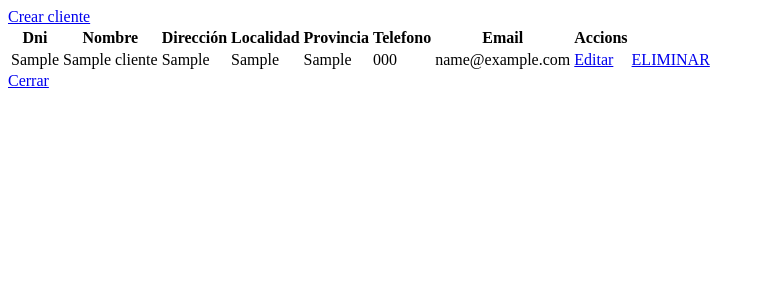
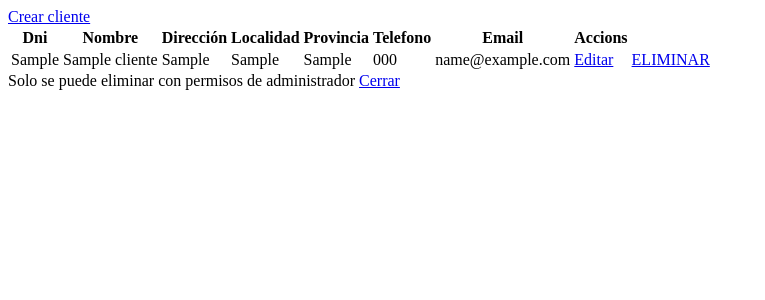
Before and after one commit to DavidSer1/sprint2-php, a PHP site: the page made by index.php in a window 1280 px wide. Shown: the top 300 px of the page, without its empty margins (0-765 px from the left). Run offline with PHP 8.4, Linux system fonts and the light colour scheme; the visitor is signed in with stand-in values (Sample User, id 1); tables that the repository leaves empty or names only in its code hold one stand-in row (values such as "Sample post").

Commit message:
tot funcional

```diff
--- a/funciones.php
+++ b/funciones.php
@@ -1,6 +1,6 @@
 <?php
 require_once "Conexion.class.php";
-session_start();
+
 function insertarcliente($dni,$nombre,$direccion,$localidad,$provincia,$telefono,$email,$hash){
 
 $conexion = Conexion::obtenerconexion();
@@ -72,12 +72,12 @@ function login($nombre, $contra){
 }
 function obtenerPermisos($nombre) {
     $conexion = Conexion::obtenerconexion();
-    $stmt = $conexion->prepare("SELECT permisos FROM clientes WHERE nombre = :nombre LIMIT 1");
+    $stmt = $conexion->prepare("SELECT rol FROM clientes WHERE nombre = :nombre LIMIT 1");
     $stmt->execute([':nombre' => $nombre]);
     $usuario = $stmt->fetch(PDO::FETCH_ASSOC);
 
     if($usuario){
-        return $usuario['permisos']; // puede ser un string o lista de permisos
+        return $usuario['rol']; // puede ser un string o lista de permisos
     } else {
         return false;
     }
--- a/index.php
+++ b/index.php
@@ -13,7 +13,9 @@ $cliente = Cliente::obtenertodos();
     <title>Mostrar clientes </title>
 </head>
 <body>
+        <?php if ($_SESSION["permisos"] == "administrador") : ?>
     <a href="clientenuevo.php">Crear cliente</a>
+        <?php endif; ?>
 <table>
 <tr>
 <th>Dni</th>
@@ -23,8 +25,9 @@ $cliente = Cliente::obtenertodos();
 <th>Provincia</th>
 <th>Telefono</th>
 <th>Email</th>
+     <?php if ($_SESSION["permisos"] == "administrador") : ?>
 <th>Accions</th>
-
+      <?php endif; ?>
 </tr>
 <tr>
     <?php  foreach($cliente as $clientes): ?>
@@ -36,12 +39,21 @@ $cliente = Cliente::obtenertodos();
      <td><?php echo $clientes->gettelefono()  ?></td>
     <td><?php echo $clientes->getemail()  ?></td>
 
-      <td>
-  <?php echo '<a href="editarcliente.php?dni=' . $clientes->getDNI() . '">Editar</a>'; ?>
+  <td>
+    <?php if ($_SESSION["permisos"] === "administrador") : ?>
+        <a href="editarcliente.php?dni=<?= $clientes->getDNI() ?>">Editar</a>
+    <?php endif; ?>
 </td>
-      <td>
-  <?php echo '<a href="borrarcliente.php?dni=' . $clientes->getDNI() . '">ELIMINAR</a>'; ?>
+
+<td>
+    <?php if ($_SESSION["permisos"] == "administrador") : ?>
+      <a href="borrarcliente.php?dni=<?= $clientes->getDNI() ?>"
+   onclick="return confirm('¿Seguro que quieres eliminar este cliente?');">
+   ELIMINAR
+</a>
+    <?php endif; ?>
 </td>
+
 
 </tr>
 
@@ -49,7 +61,14 @@ $cliente = Cliente::obtenertodos();
 
 
 </table>
+<?php
 
+if(isset($_GET["mensaje"])){
+    $mensaje = $_GET["mensaje"];
+    echo $mensaje;
+}
+
+?>
      <a href="cerrar.php">Cerrar</a>
 </body>
 </html>
--- a/login.php
+++ b/login.php
@@ -33,10 +33,11 @@ include "funciones.php";
 if($_SERVER["REQUEST_METHOD"]== "POST"){
     $nombre = $_POST["nom"];
     $contra = $_POST["contra"];
-
+$permisos = obtenerPermisos($nombre);
     if(login($nombre,$contra)){
 $mensaje = "Te has logueado correctamente ";
 $_SESSION["nombre"] = $nombre;
+$_SESSION["permisos"] = $permisos;
         header("Location: index.php?mensaje=$mensaje");
     }
     else{
```
Also changed, not shown: Cliente.class.php (+0 -7 lines), borrarcliente.php (+13 -0 lines), clientenuevo.php (+15 -1 lines), editarcliente.php (+14 -1 lines).
